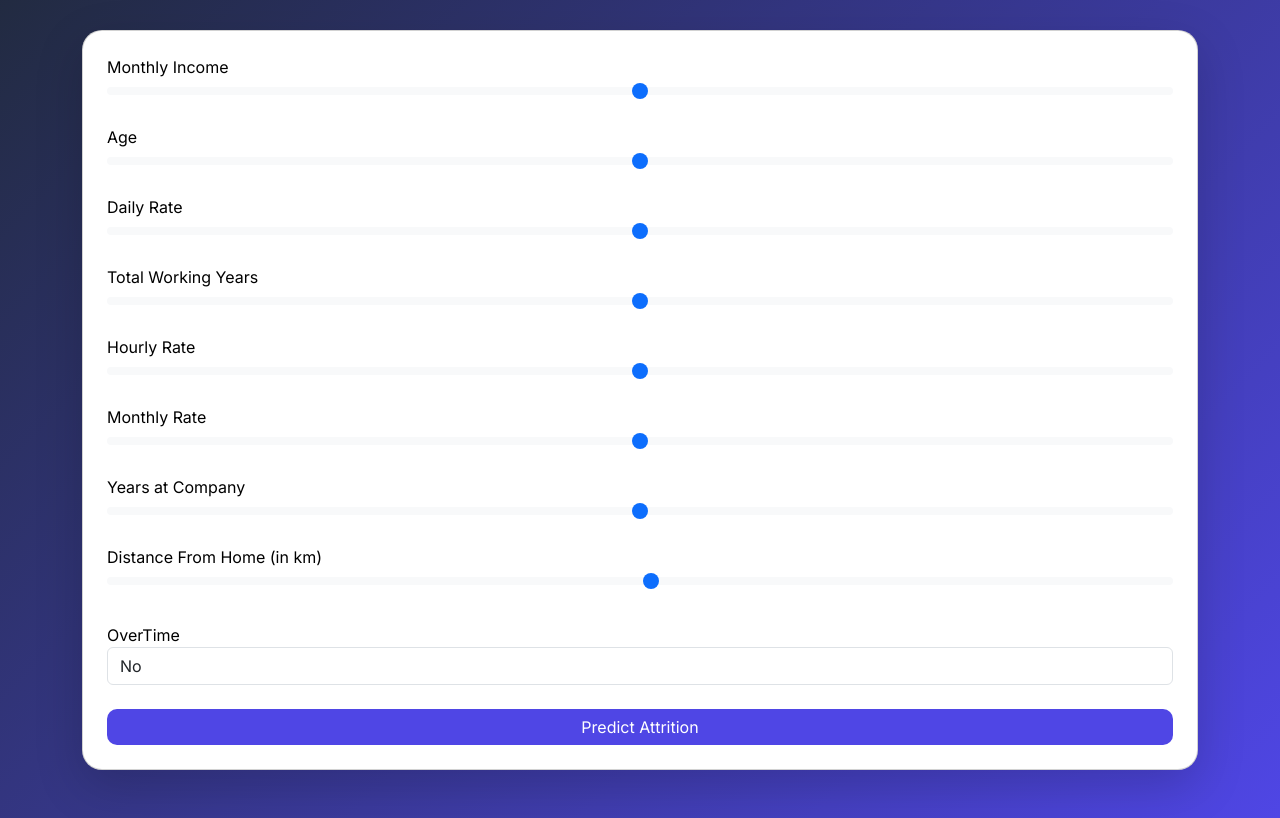
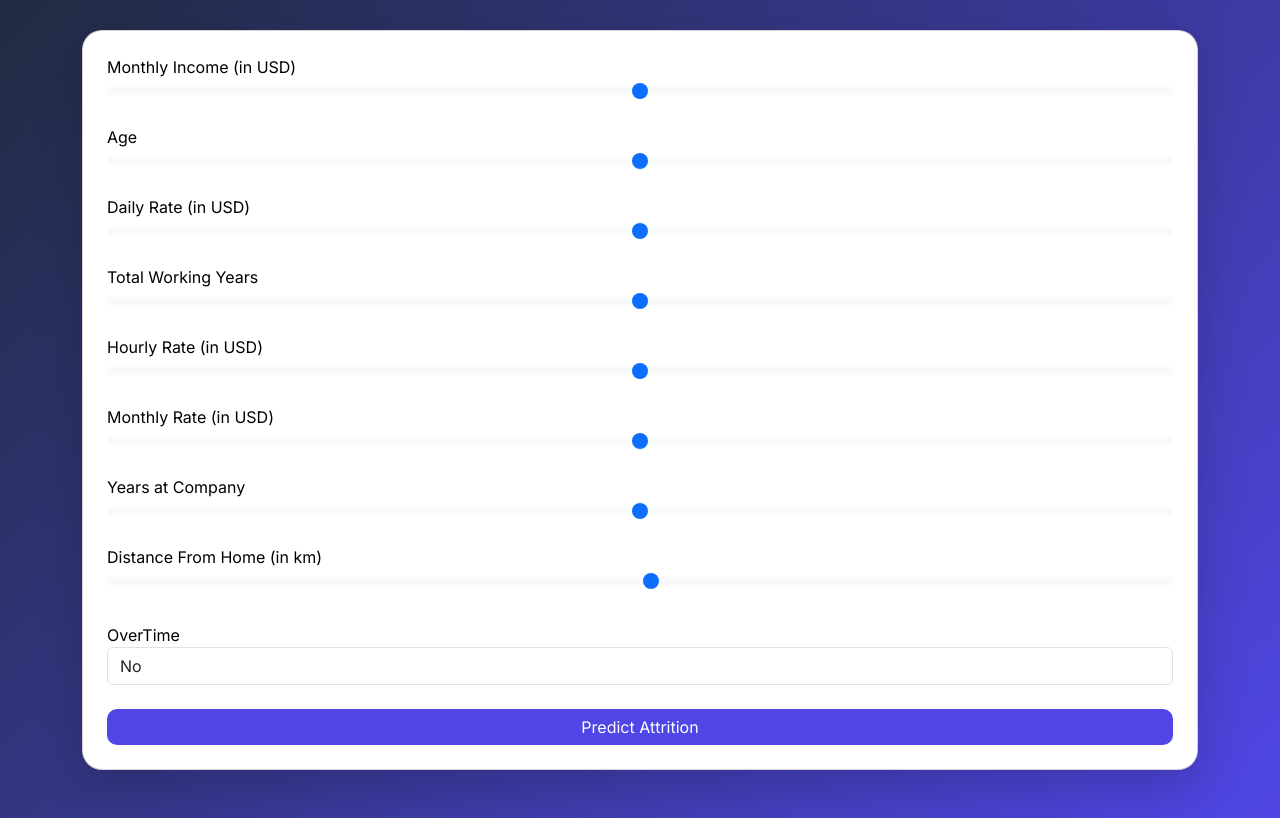
Before and after one commit to cathcath-ryn/HR-Attrition-Prediction-App, a Flask app: page / in a window 1280 px wide. Shown: the part 128-946 px from the top of the page. Run offline with Flask 3, Linux system fonts and the light colour scheme; parts of the project's set-up code (start-up, migrations or seed data) failed here and were passed over.

Commit message:
Update index.html

```diff
--- a/templates/index.html
+++ b/templates/index.html
@@ -71,7 +71,7 @@
         <form action="/predict" method="post">
 
             <!-- Monthly Income -->
-            <label>Monthly Income <span class="slider-value" id="income_val"></span></label>
+            <label>Monthly Income (in USD) <span class="slider-value" id="income_val"></span></label>
             <input type="range" name="MonthlyIncome" min="1000" max="20000" step="100"
                    class="form-range" oninput="income_val.innerText=this.value">
 
@@ -81,7 +81,7 @@
                    class="form-range" oninput="age_val.innerText=this.value">
 
             <!-- Daily Rate -->
-            <label class="mt-3">Daily Rate <span class="slider-value" id="daily_val"></span></label>
+            <label class="mt-3">Daily Rate (in USD) <span class="slider-value" id="daily_val"></span></label>
             <input type="range" name="DailyRate" min="100" max="1500"
                    class="form-range" oninput="daily_val.innerText=this.value">
 
@@ -91,12 +91,12 @@
                    class="form-range" oninput="years_val.innerText=this.value">
 
             <!-- Hourly Rate -->
-            <label class="mt-3">Hourly Rate <span class="slider-value" id="hourly_val"></span></label>
+            <label class="mt-3">Hourly Rate (in USD) <span class="slider-value" id="hourly_val"></span></label>
             <input type="range" name="HourlyRate" min="10" max="200"
                    class="form-range" oninput="hourly_val.innerText=this.value">
 
             <!-- Monthly Rate -->
-            <label class="mt-3">Monthly Rate <span class="slider-value" id="monthly_val"></span></label>
+            <label class="mt-3">Monthly Rate (in USD) <span class="slider-value" id="monthly_val"></span></label>
             <input type="range" name="MonthlyRate" min="2000" max="30000"
                    class="form-range" oninput="monthly_val.innerText=this.value">
 
```
